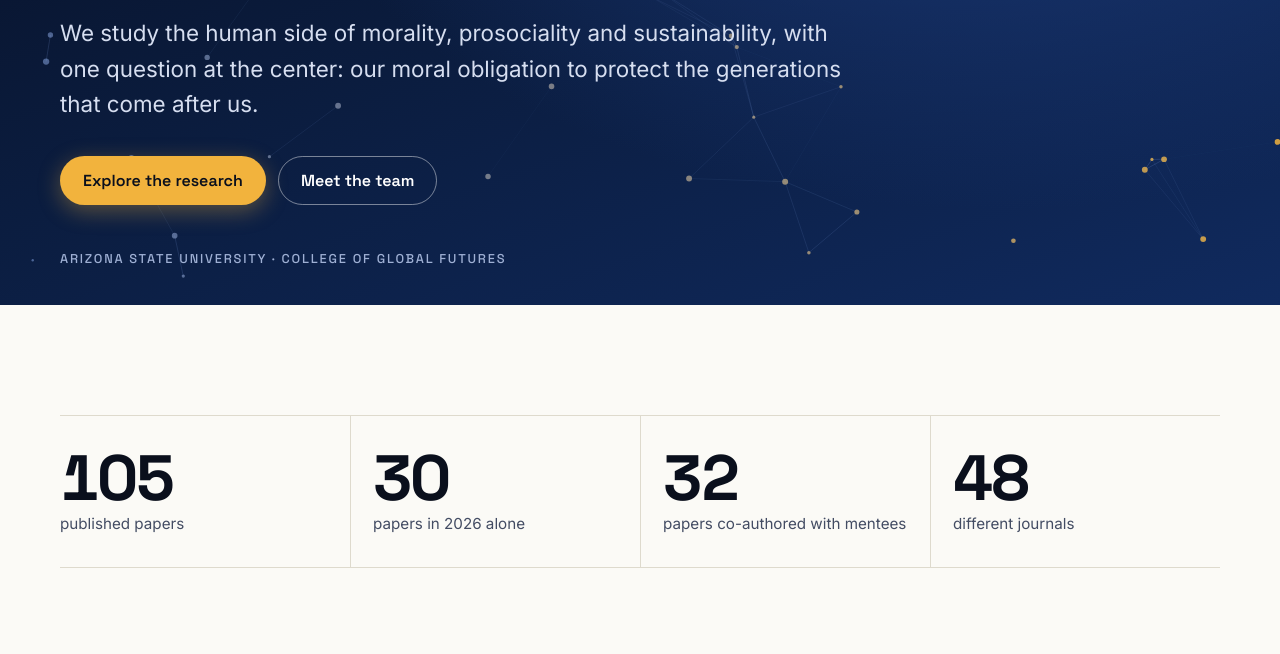
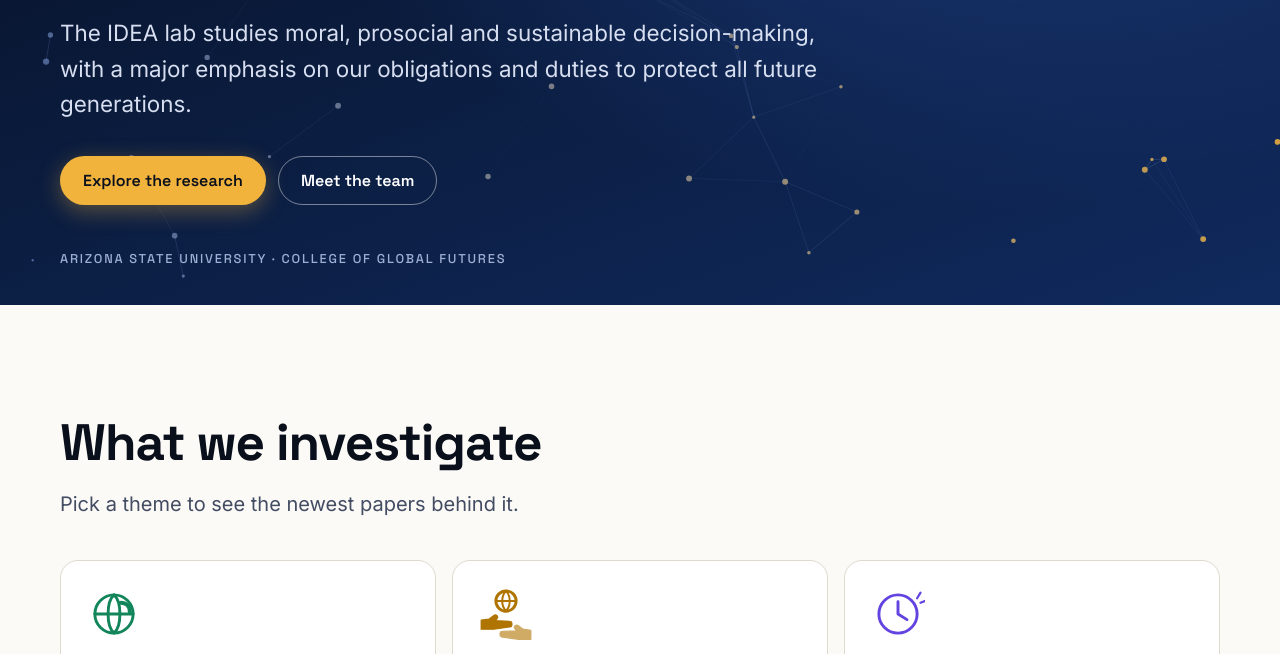
Before and after one commit to syropoulosstylianos-cyber/idea-lab-website, a plain HTML site: page index.html in a window 1280 px wide. Shown: the part 431-1085 px from the top of the page. Drawn offline with Linux system fonts and the light colour scheme.

Commit message:
Remove home stats, reword hero text, redraw intergenerational and intergroup icons
Co-Authored-By: Claude Fable 5.2 <noreply@anthropic.com>

```diff
--- a/assets/js/site.js
+++ b/assets/js/site.js
@@ -19,11 +19,11 @@
   const CATS = { publication: 'Publications', award: 'Awards & Grants', outreach: 'Public Outreach', presentation: 'Presentations', lab: 'Lab News' };
   const ICONS = {
     climate: '<circle cx="24" cy="24" r="17"/><path d="M7 24h34M24 7c7 6 7 28 0 34M24 7c-7 6-7 28 0 34"/><path d="M30 14c5 0 8 3 8 8" stroke-width="3.5"/>',
-    intergen: '<circle cx="12" cy="30" r="6"/><circle cx="26" cy="24" r="4.5"/><circle cx="38" cy="19" r="3"/><path d="M6 42c8-2 26-8 38-18" stroke-dasharray="2 5"/>',
+    intergen: '<circle cx="24" cy="12.5" r="9"/><path d="M15 12.5h18M24 3.5c4.5 5 4.5 13 0 18M24 3.5c-4.5 5-4.5 13 0 18" stroke-width="1.8"/><path d="M2 29.5L9 28.5L13 25.5C15 24 17.5 26 16 28L14.5 30L27 30.5C30 30.5 30 35.5 27 35.5L13 37.5L2 37.5Z" fill="currentColor" stroke-width="1.2"/><path d="M46 38.5L39 37.5L35 34.5C33 33 30.5 35 32 37L33.5 39L21 39.5C18 39.5 18 44.5 21 44.5L35 46.5L46 46.5Z" fill="currentColor" stroke-width="1.2" opacity=".6"/>',
     future: '<circle cx="24" cy="24" r="17"/><path d="M24 13v11l8 5"/><path d="M41 10l3-5M44 14l5-2" stroke-width="2"/>',
     morality: '<path d="M24 7v34M12 41h24M8 15h32"/><path d="M8 15l-5 12a5 5 0 0 0 10 0zM40 15l-5 12a5 5 0 0 0 10 0z"/>',
     prosocial: '<path d="M24 41S7 31 7 18a8.5 8.5 0 0 1 17-2 8.5 8.5 0 0 1 17 2c0 13-17 23-17 23z"/><path d="M17 23h14M24 16v14" stroke-width="2"/>',
-    intergroup: '<circle cx="17" cy="24" r="11"/><circle cx="31" cy="24" r="11"/>',
+    intergroup: '<path d="M33 9l11 4v9c0 9-4.5 14.5-11 18-6.5-3.5-11-9-11-18v-9z"/><path d="M33 16v17M27 23h12" stroke-width="2"/><path d="M4 44l22-22M6.5 34.5l7 7"/><path d="M19 12l-2-5M14 17l-5-2M25 8l1-4" stroke-width="2"/>',
   };
   const ico = (k) => `<svg class="ico" viewBox="0 0 48 48" fill="none" stroke="currentColor" stroke-width="2.6" stroke-linecap="round" stroke-linejoin="round" aria-hidden="true">${ICONS[k]}</svg>`;
   const MONTHS = ['January', 'February', 'March', 'April', 'May', 'June', 'July', 'August', 'September', 'October', 'November', 'December'];
@@ -93,13 +93,6 @@
   async function home() {
     hero();
     const [pubs, news] = await Promise.all([load('publications'), load('news')]);
-    const latest = Math.max(...pubs.map((p) => p.year));
-    stats($('#stats'), [
-      [pubs.length, 'published papers'],
-      [pubs.filter((p) => p.year === latest).length, `papers in ${latest} alone`],
-      [pubs.filter((p) => p.mentee).length, 'papers co-authored with mentees'],
-      [new Set(pubs.map((p) => p.journal)).size, 'different journals'],
-    ]);
     const grid = $('#themes');
     grid.innerHTML = Object.entries(TOPICS).map(([k, t]) => {
       const n = pubs.filter((p) => p.topics.includes(k)).length;
--- a/index.html
+++ b/index.html
@@ -23,17 +23,13 @@
   <div class="wrap">
     <span class="eyebrow">Intergenerational Decisions and Effective Action Lab</span>
     <h1><span class="rot">Who cares about future generations?</span></h1>
-    <p>We study the human side of morality, prosociality and sustainability, with one question at the center: our moral obligation to protect the generations that come after us.</p>
+    <p>The IDEA lab studies moral, prosocial and sustainable decision-making, with a major emphasis on our obligations and duties to protect all future generations.</p>
     <div class="cta">
       <a class="btn gold" href="research.html">Explore the research</a>
       <a class="btn ghost" href="people.html">Meet the team</a>
     </div>
     <span class="scroll-hint">Arizona State University · College of Global Futures</span>
   </div>
-</section>
-
-<section class="section" style="padding-bottom:0">
-  <div class="wrap"><div class="stats" id="stats"></div></div>
 </section>
 
 <section class="section">
```
